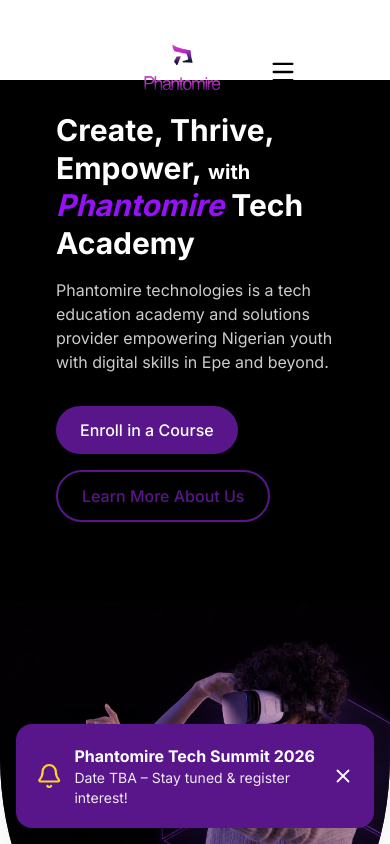
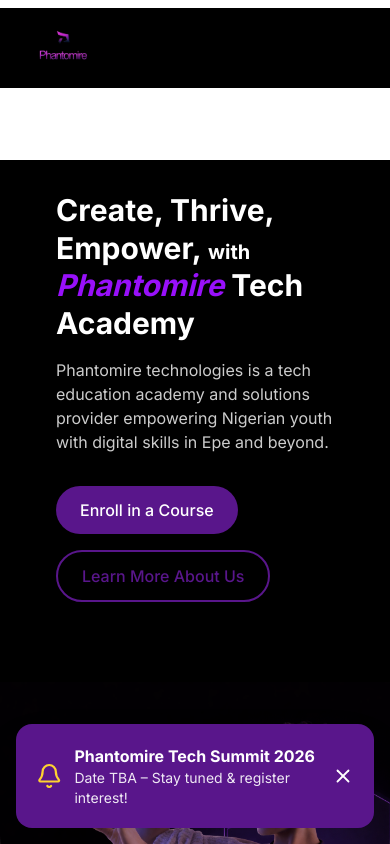
Before and after one commit to feezyakinwunmi/phantomire, a Next.js app: page / in a window 390 px wide. Shown: the top 844 px of the page. Built offline with nearby package versions, Linux system fonts and the light colour scheme.

Commit message:
adjust 1

```diff
--- a/src/app/components/Header.tsx
+++ b/src/app/components/Header.tsx
@@ -43,10 +43,10 @@
 
   return (
     <>
-      <header className="fixed top-2 left-0 right-0 bg-transparent text-black  z-50">
-        <div className="max-w-7xl mx-auto px-2 flex justify-center items-center ">
+      <header className="fixed top-2 left-0 right-0 bg-black md:bg-transparent text-black  z-50">
+        <div className="max-w-7xl mx-auto px-2 flex md:justify-center justify-between md:items-center ">
           <a href="/" className="text-3xl font-bold text-purple-900">
-            <img src="logo.png" alt="Phantomire Logo" className="h-32 w-[300]" />
+            <img src="logo.png" alt="Phantomire Logo" className="h-20 w-[200] md:h-32 md:w-[300]" />
           </a>
 
           <nav className="hidden lg:flex bg-white w-auto px-8 py-3 shadow-md rounded-[50] items-center space-x-8 font-bold">
--- a/src/app/page.tsx
+++ b/src/app/page.tsx
@@ -4,6 +4,7 @@
 
 export default function Home() {
   const pathways = [
+    {title: "Join Our Community", paragraph: "Connect with fellow tech enthusiasts in Epe and Lagos.", link: "Join Now →", url: "https://wa.me/2349161360898" },
     { title: "Enroll in Courses", paragraph: "Join our hands-on programs in Frontend, Backend, Design, or Videography & Editing.", link: "Register Now →", url: "/register" },
     { title: "Attend Events", paragraph: "Participate in Phantomire Tech Summit and other Nigerian tech gatherings.", link: "View Events →", url: "/events" },
     { title: "Explore Gallery", paragraph: "See our students in action, projects, and community impact in Epe.", link: "View Gallery →", url: "/gallery" },
@@ -13,7 +14,7 @@
     <main className="min-h-screen">
 
       {/* Hero Section */}
-      <section className="mt-20 md:mt-0 bg-black relative h-screen flex md:flex-row flex-col items-end justify-start overflow-hidden rounded-b-[20%]"> {/* mt for header */}
+      <section className="mt-40 md:mt-0 bg-black relative h-screen flex md:flex-row flex-col items-end justify-start overflow-hidden rounded-b-[20%]"> {/* mt for header */}
 
         <div className="relative z-10 px-6 pb-12 max-w-4xl">
           <div className=" backdrop-blur-sm p-8 md:p-12 rounded-2xl" >
```
